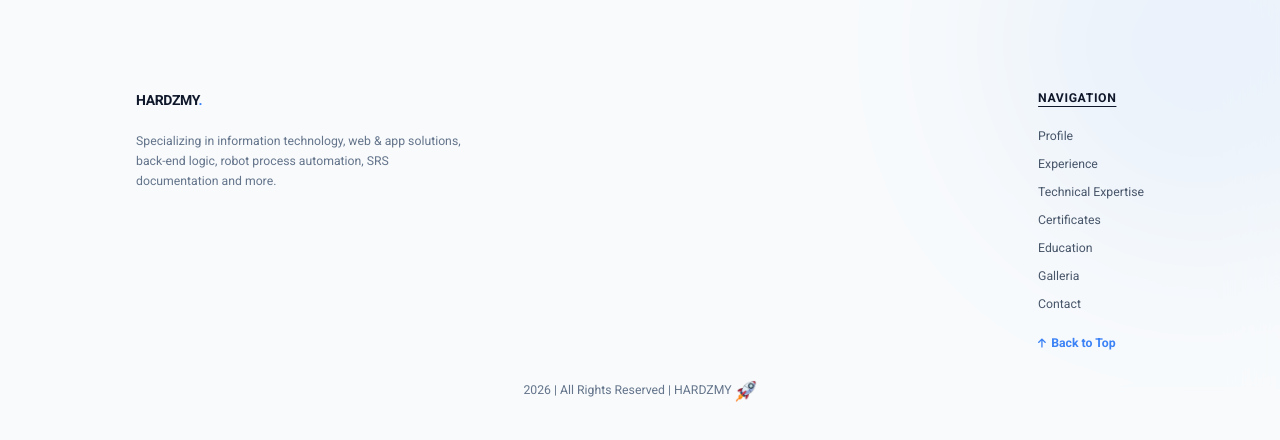
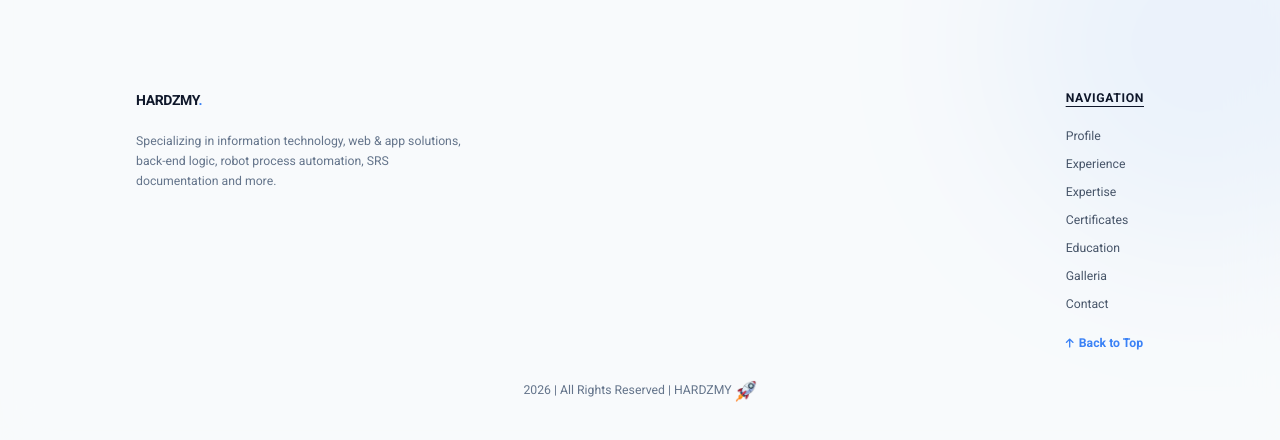
Before and after one commit to HARDZMY/HARDZMY.github.io, a plain HTML site: page index.html in a window 1280 px wide. Shown: the part 4506-4946 px from the top of the page. Drawn offline with nearby package versions, Linux system fonts and the light colour scheme.

Commit message:
Update link text for Technical Expertise section

```diff
--- a/index.html
+++ b/index.html
@@ -769,7 +769,7 @@
           <ul class="space-y-3 text-sm font-normal text-slate-600 dark:text-slate-400">
             <li><a href="#persona"      class="hover:text-brand hover:-translate-x-1 md:hover:translate-x-1 inline-block transition">Profile</a></li>
             <li><a href="#work"         class="hover:text-brand hover:-translate-x-1 md:hover:translate-x-1 inline-block transition">Experience</a></li>
-            <li><a href="#expertise"    class="hover:text-brand hover:-translate-x-1 md:hover:translate-x-1 inline-block transition">Technical Expertise</a></li>
+            <li><a href="#expertise"    class="hover:text-brand hover:-translate-x-1 md:hover:translate-x-1 inline-block transition">Expertise</a></li>
             <li><a href="#certificates" class="hover:text-brand hover:-translate-x-1 md:hover:translate-x-1 inline-block transition">Certificates</a></li>
             <li><a href="#education"    class="hover:text-brand hover:-translate-x-1 md:hover:translate-x-1 inline-block transition">Education</a></li>
             <li><a href="#galleria"     class="hover:text-brand hover:-translate-x-1 md:hover:translate-x-1 inline-block transition">Galleria</a></li>
```
